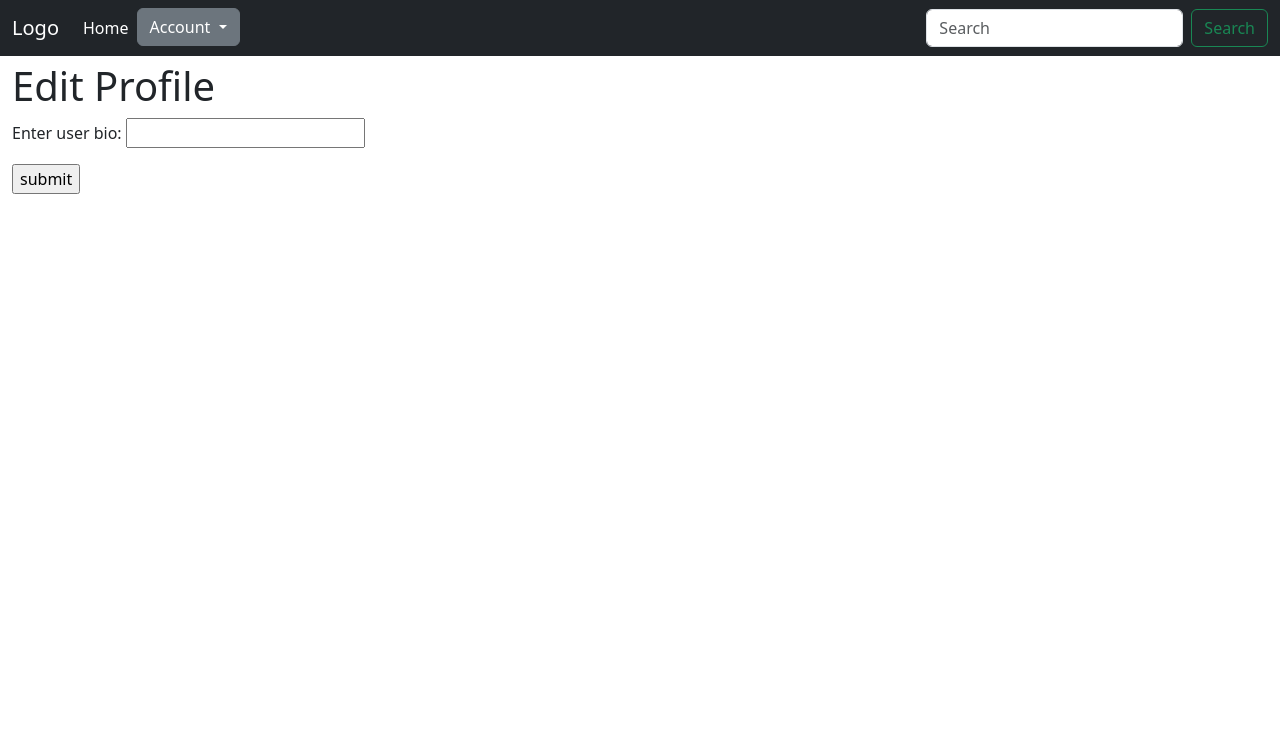
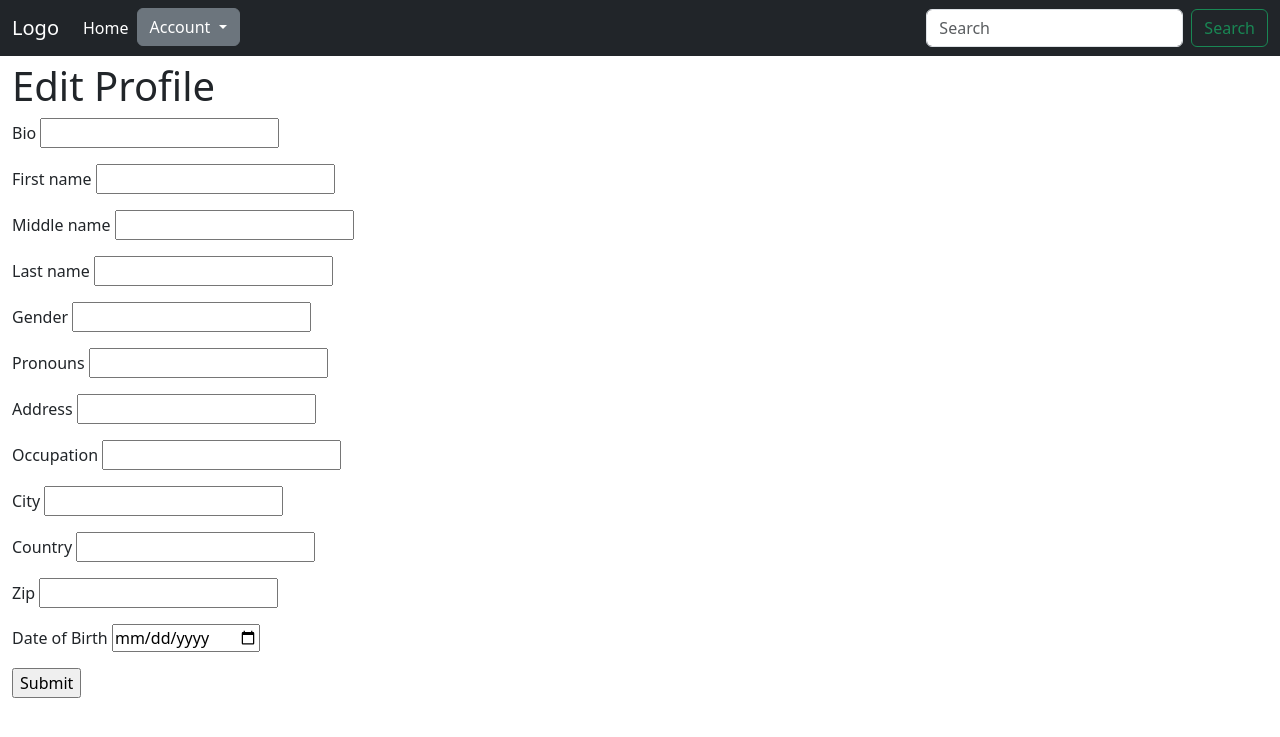
Before and after one commit to cosenzam/CSC400, a Flask app: page /edit_profile/ in a window 1280 px wide. Shown: the top 737 px of the page. Run offline with Flask 3, Linux system fonts and the light colour scheme; the visitor is signed in with stand-in values (Sample User, id 1); some libraries are stand-ins or nearby versions.

Commit message:
profile object added to user.html, other users information can now be displayed, edit profile forms, user settings fix

```diff
--- a/Templates/edit_profile.html
+++ b/Templates/edit_profile.html
@@ -17,7 +17,51 @@
             {{form.user_bio(size=20)}}
         </p>
         <p>
-            <input type="submit" value="submit">
+            {{form.first_name.label}}
+            {{form.first_name(size=20)}}
+        </p>
+        <p>
+            {{form.middle_name.label}}
+            {{form.middle_name(size=20)}}
+        </p>
+        <p>
+            {{form.last_name.label}}
+            {{form.last_name(size=20)}}
+        </p>
+        <p>
+            {{form.gender.label}}
+            {{form.gender(size=20)}}
+        </p>
+        <p>
+            {{form.pronouns.label}}
+            {{form.pronouns(size=20)}}
+        </p>
+        <p>
+            {{form.address.label}}
+            {{form.address(size=20)}}
+        </p>
+        <p>
+            {{form.occupation.label}}
+            {{form.occupation(size=20)}}
+        </p>
+        <p>
+            {{form.city.label}}
+            {{form.city(size=20)}}
+        </p>
+        <p>
+            {{form.country.label}}
+            {{form.country(size=20)}}
+        </p>
+        <p>
+            {{form.zip.label}}
+            {{form.zip(size=20)}}
+        </p>
+        <p>
+            {{form.date_of_birth.label}}
+            {{form.date_of_birth(size=20)}}
+        </p>
+        <p>
+            <input type="submit" value="Submit">
         </p>
     </form>
 </div>
--- a/Templates/user.html
+++ b/Templates/user.html
@@ -14,7 +14,7 @@
             <img src="/static/images/kitten.jpg" class="media-object" style="width:80px">
         </div>
         <div class="media-body">
-            <h4 class="media-heading">Real Name</h4>
+            <h4 class="media-heading">{{profile.first_name}} {{profile.last_name}}</h4>
         </div>
     </div>
 </div>
@@ -22,6 +22,6 @@
     <span class = "col-sm-4 user-name">{{dynamic_user}}</span>
 </div>
 <div class = "row justify-content-center">
-    <span class = "col-sm-4 bio">{{user_bio}}</span>
+    <span class = "col-sm-4 bio">{{profile.bio}}</span>
 </div>
 {% endblock %}
--- a/Templates/user_settings.html
+++ b/Templates/user_settings.html
@@ -25,7 +25,7 @@
             {{form.confirm(size=20)}}
         </p>
         <p>
-            <input type="submit" value="submit">
+            <input type="submit" value="Submit">
         </p>
     </form>
 </div>
--- a/app.py
+++ b/app.py
@@ -6,6 +6,7 @@ from passlib.hash import sha256_crypt
 from forms import CreateAccountForm, LoginForm, UserProfileForm, UserSettingsForm, PostForm
 from connect import db_connect #connect.py method that handles all connections, returns engine.
 from models import Base, User, UserProfile, Post
+from email_validator import validate_email, EmailNotValidError
 
 #app settings
 app = Flask(__name__)
@@ -33,6 +34,10 @@ def found_email(email):
 
     exists = db_session.query(User.id).filter_by(email=email).first() is not None
     return exists
+
+def valid_email(email):
+
+    return True
 
 # Verifies password requirements | must contain at least 1 number and 1 letter
 def valid_pass(password, confirm_password):
@@ -78,8 +83,6 @@ def create_account():
             return redirect(url_for("create_account"))
         else:
             session["user"] = user_name # add user to session
-            email = form.email.data
-            password = form.password.data
             hashed_password = sha256_crypt.hash(password)
             user = User(
                 user_name = user_name,
@@ -117,8 +120,8 @@ def login():
     if request.method == "POST" and form.validate_on_submit():
         user_name = form.user_name.data
         password = form.password.data
-        print(user_name)
-        print(password)
+        #print(user_name)
+        #print(password)
         if found_user(user_name):
 
             user_query = select(User).where(User.user_name == user_name)
@@ -157,13 +160,16 @@ def user(dynamic_user):
         user_id = session["user_id"]
         user_profile_query = select(UserProfile).where(UserProfile.id == user_id)
         profile = db_session.scalars(user_profile_query).one()
-        user_bio = profile.bio
-        return render_template("user.html", user_bio = user_bio, dynamic_user = dynamic_user)
+
+        return render_template("user.html", profile = profile, dynamic_user = dynamic_user)
     # If page is not the logged in user's
     else:
         if found_user(dynamic_user):
-            user_bio = "This is another user's page"
-            return render_template("user.html", user_bio = user_bio, dynamic_user = dynamic_user)
+            user_id = select(User.id).where(User.user_name == dynamic_user)
+            user_profile_query = select(UserProfile).where(UserProfile.id == user_id)
+            profile = db_session.scalars(user_profile_query).one()
+
+            return render_template("user.html", profile = profile, dynamic_user = dynamic_user)
         else:
             flash("User not found", "info")
             return redirect(url_for("home"))
@@ -176,14 +182,36 @@ def edit_profile():
         form = UserProfileForm()
 
         if request.method == "POST" and form.validate_on_submit():
-            user_bio = form.user_bio.data
             user_profile_query = select(UserProfile).where(UserProfile.user_id == user_id)
             user_profile = db_session.scalars(user_profile_query).one()
-            user_profile.bio = user_bio
+
+            if form.user_bio.data:
+                user_profile.bio = form.user_bio.data
+            if form.first_name.data:
+                user_profile.first_name = form.first_name.data
+            if form.middle_name.data:
+                user_profile.middle_name = form.middle_name.data
+            if form.last_name.data:
+                user_profile.last_name = form.last_name.data
+            if form.gender.data:
+                user_profile.gender = form.gender.data
+            if form.pronouns.data:
+                user_profile.pronouns = form.pronouns.data
+            if form.address.data:
+                user_profile.address = form.address.data
+            if form.occupation.data:
+                user_profile.occupation = form.occupation.data
+            if form.city.data:
+                user_profile.city = form.city.data
+            if form.country.data:
+                user_profile.country = form.country.data
+            if form.zip.data:
+                user_profile.zip = form.zip.data
+            if form.date_of_birth.data:
+                user_profile.date_of_birth = form.date_of_birth.data
+
             db_session.commit()
-
-            flash("Your bio has been updated", "info")
-            print(user_bio)
+            flash("Your profile has been updated", "info")
             return redirect(url_for("edit_profile"))
 
         return render_template("edit_profile.html", user_name = user, form = form)
@@ -198,14 +226,13 @@ def user_settings():
         form = UserSettingsForm()
         if request.method == "POST" and form.validate_on_submit():
             user_query = db_session.query(User).filter_by(user_name=user).first()
-            email = form.email.data
-            password = form.password.data
-            if email != '' : # and valid email
-                user_query.email = email
+            confirm_password = form.confirm.data
+            if form.email.data and valid_email(form.email.data):
+                user_query.email = form.email.data
                 db_session.commit()
                 flash("Email saved", "info")
-            if password != '' and valid_pass(password):
-                hashed_password = sha256_crypt.hash(password)
+            if form.password.data and valid_pass(form.password.data, confirm_password):
+                hashed_password = sha256_crypt.hash(form.password.data)
                 user_query.password = hashed_password
                 db_session.commit()
                 flash("Password sucessfully changed", "info")
--- a/forms.py
+++ b/forms.py
@@ -1,10 +1,10 @@
 from flask_wtf import FlaskForm
 from flask_wtf.file import FileAllowed
-from wtforms import StringField, PasswordField, TextAreaField, FileField
+from wtforms import StringField, PasswordField, TextAreaField, FileField, DateField
 from wtforms.validators import InputRequired, Length, EqualTo, Optional
 
 class CreateAccountForm(FlaskForm):
-    user_name = StringField('Username', validators = [InputRequired(), Length(min = 6, max = 32)])
+    user_name = StringField('Username', validators = [InputRequired(), Length(min = 6, max = 24)])
     email = StringField('Email', validators = [InputRequired(), Length(min = 8, max = 64)])
     password = PasswordField('Password', [InputRequired(), EqualTo('confirm', message='Passwords must match')])
     confirm  = PasswordField('Repeat Password')
@@ -14,7 +14,20 @@ class LoginForm(FlaskForm):
     password = PasswordField('Password', validators = [InputRequired()])
 
 class UserProfileForm(FlaskForm):
-    user_bio = StringField('Enter user bio:', validators = [Optional(), Length(min = 0, max = 128)])
+    user_bio = StringField('Bio', validators = [Optional(), Length(max = 128)])
+    first_name = StringField('First name', validators = [Optional(), Length(min = 0, max = 128)])
+    middle_name = StringField('Middle name', validators = [Optional(), Length(min = 0, max = 128)])
+    last_name = StringField('Last name', validators = [Optional(), Length(min = 0, max = 128)])
+    prefix = StringField('Prefix', validators = [Optional(), Length(min = 0, max = 16)])
+    suffix = StringField('Suffix', validators = [Optional(), Length(min = 0, max = 16)])
+    gender = StringField('Gender', validators = [Optional(), Length(min = 0, max = 16)])
+    pronouns = StringField('Pronouns', validators = [Optional(), Length(min = 0, max = 20)])
+    address = StringField('Address', validators = [Optional(), Length(min = 0, max = 64)])
+    occupation = StringField('Occupation', validators = [Optional(), Length(min = 0, max = 64)])
+    city = StringField('City', validators = [Optional(), Length(min = 0, max = 64)])
+    country = StringField('Country', validators = [Optional(), Length(min = 0, max = 64)])
+    zip = StringField('Zip', validators = [Optional(), Length(min = 0, max = 12)])
+    date_of_birth = DateField('Date of Birth', validators = [Optional()])
 
 class UserSettingsForm(FlaskForm):
     email = StringField('Change email', validators = [Optional(), Length(min = 8, max = 64)])
--- a/models.py
+++ b/models.py
@@ -51,7 +51,7 @@ class UserProfile(Base):
     city: Mapped[str] = mapped_column(String(255), nullable=True, default=Null)
     country: Mapped[str] = mapped_column(String(255), nullable=True, default=Null)
     zip: Mapped[str] = mapped_column(String(255), nullable=True, default=Null)
-    date_of_birth: Mapped[date] = mapped_column(nullable=True, default=Null)
+    date_of_birth: Mapped[date] = mapped_column(nullable=True, default=None)
     bio: Mapped[str] = mapped_column(Text, nullable=True, default=Null)
     last_updated: Mapped[datetime] = mapped_column(default=datetime.now())
 
```
